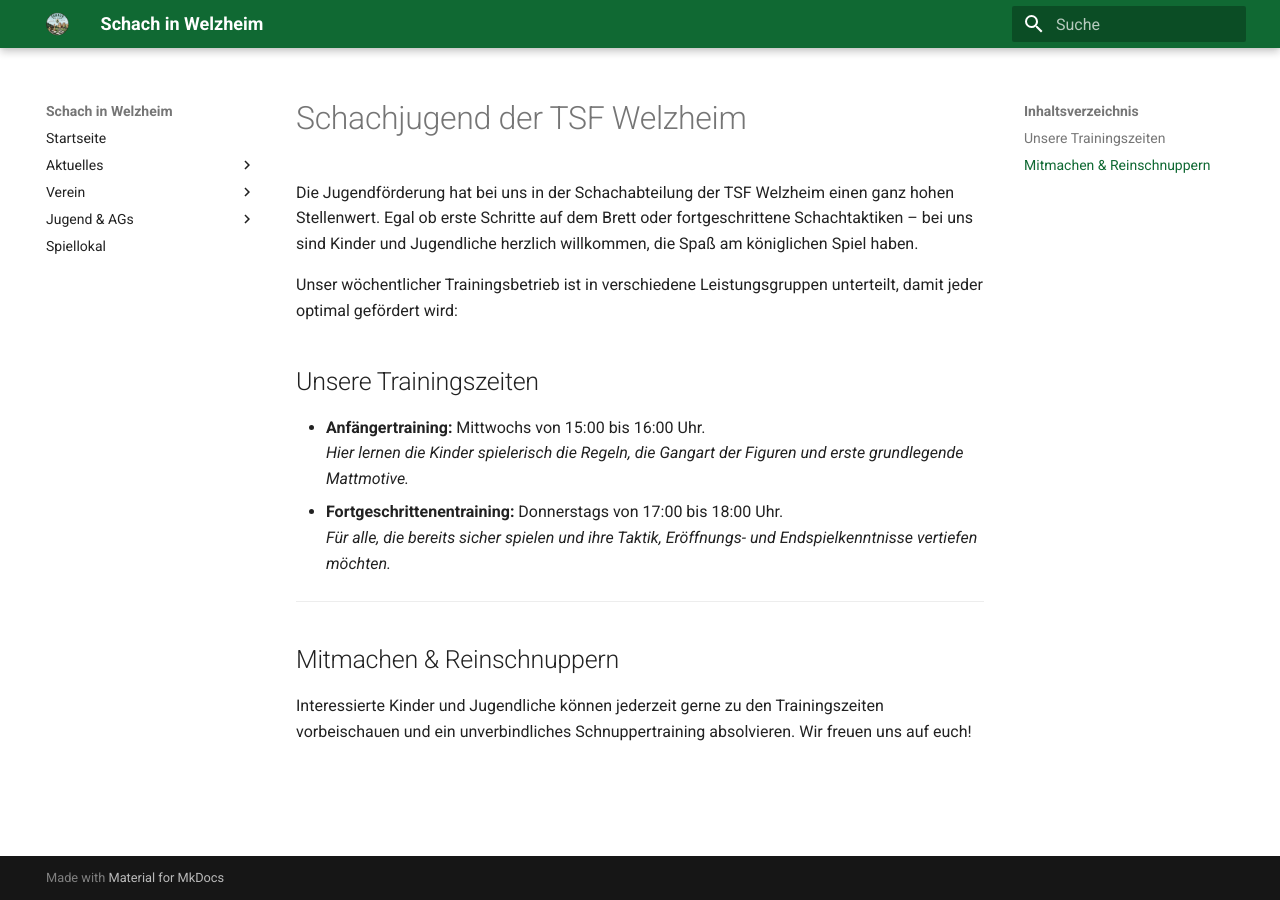
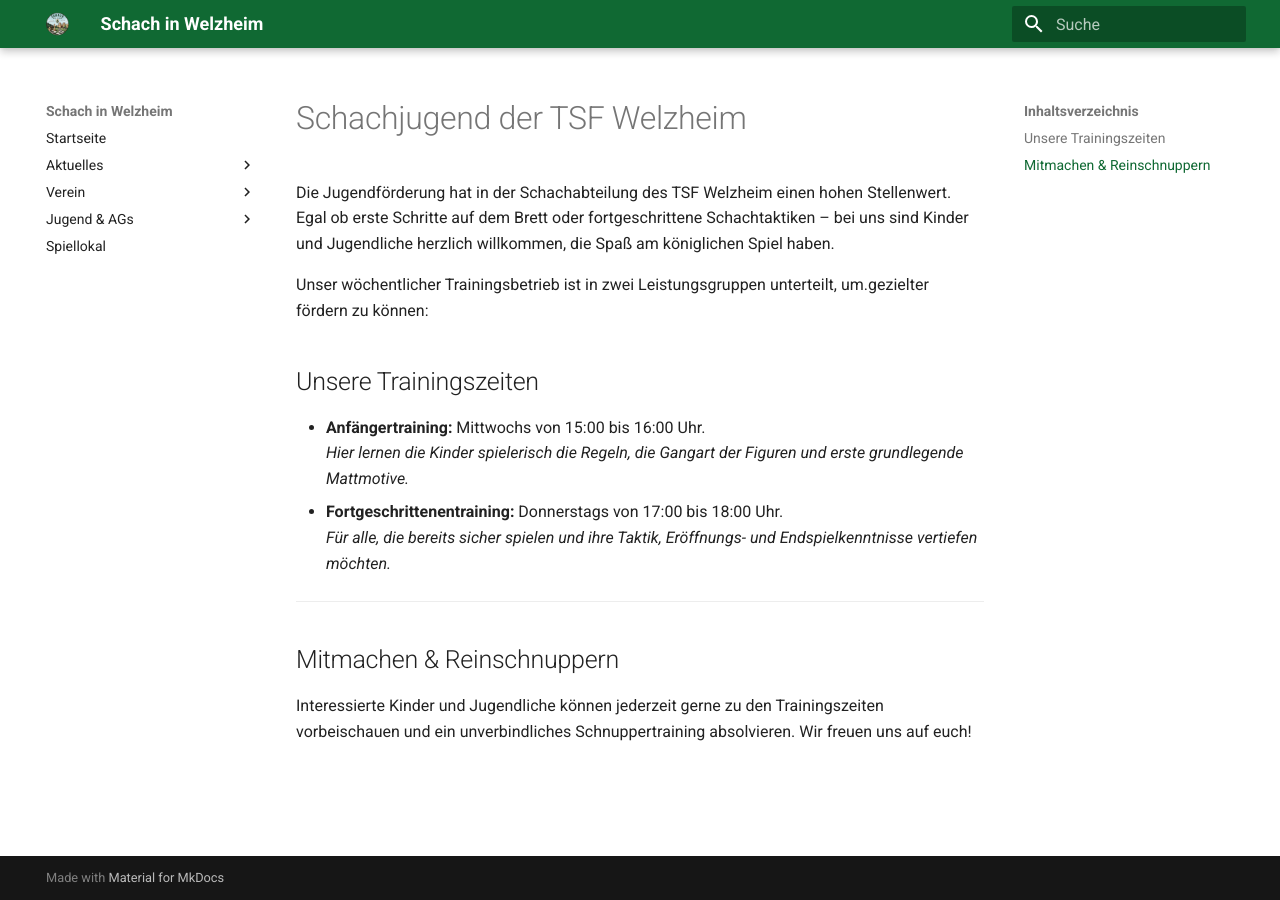
Before and after one commit to schachwelzheim/schachwelzheim, an MkDocs documentation site: the page built from docs/jugend-und-ags/schachjugend.md, in a window 1280 px wide. Built offline with MkDocs 1.6.1 and Material for MkDocs 9.7.7, drawn with Linux system fonts in a browser that asks for light colours.

Commit message:
Correct text and improve clarity in schachjugend.md

```diff
--- a/docs/jugend-und-ags/schachjugend.md
+++ b/docs/jugend-und-ags/schachjugend.md
@@ -1,8 +1,8 @@
 # Schachjugend der TSF Welzheim
 
-Die Jugendförderung hat bei uns in der Schachabteilung der TSF Welzheim einen ganz hohen Stellenwert. Egal ob erste Schritte auf dem Brett oder fortgeschrittene Schachtaktiken – bei uns sind Kinder und Jugendliche herzlich willkommen, die Spaß am königlichen Spiel haben.
+Die Jugendförderung hat in der Schachabteilung des TSF Welzheim einen hohen Stellenwert. Egal ob erste Schritte auf dem Brett oder fortgeschrittene Schachtaktiken – bei uns sind Kinder und Jugendliche herzlich willkommen, die Spaß am königlichen Spiel haben.
 
-Unser wöchentlicher Trainingsbetrieb ist in verschiedene Leistungsgruppen unterteilt, damit jeder optimal gefördert wird:
+Unser wöchentlicher Trainingsbetrieb ist in zwei Leistungsgruppen unterteilt, um.gezielter fördern zu können:
 
 ## Unsere Trainingszeiten
 
```
